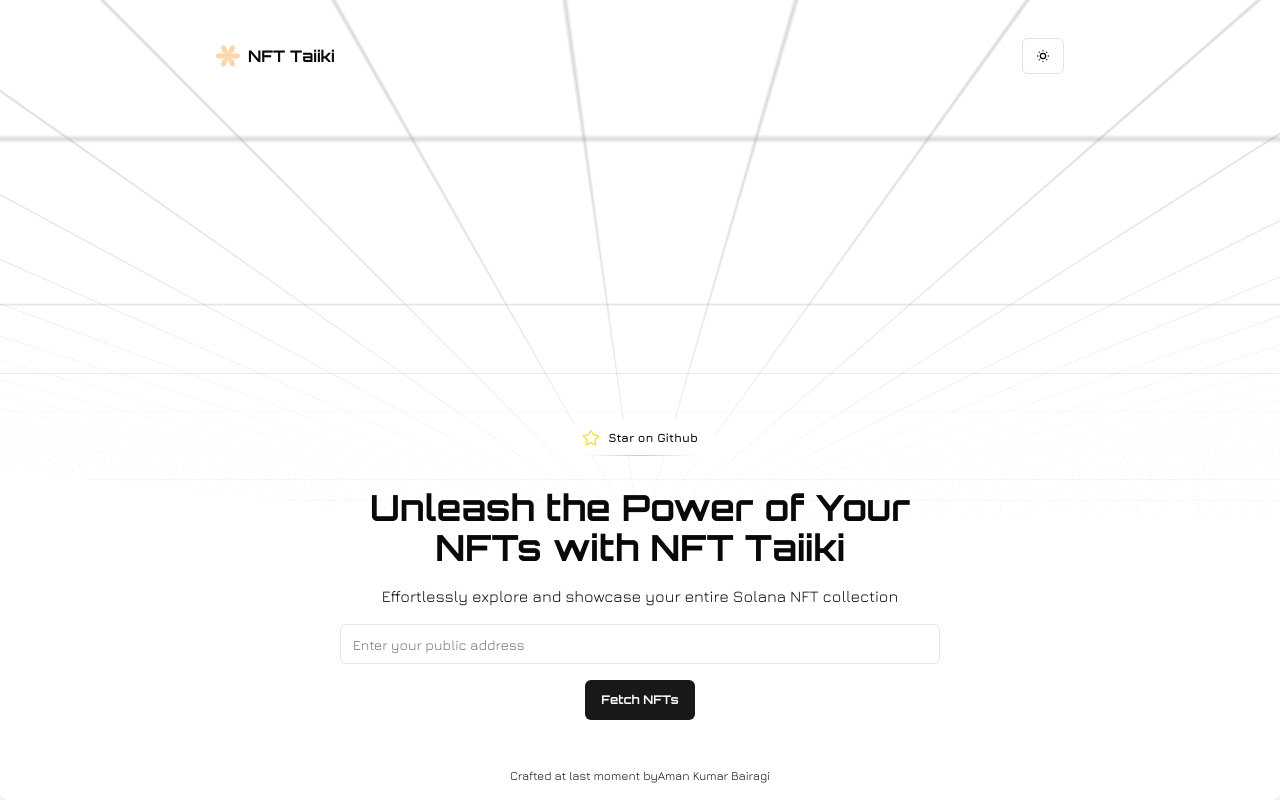
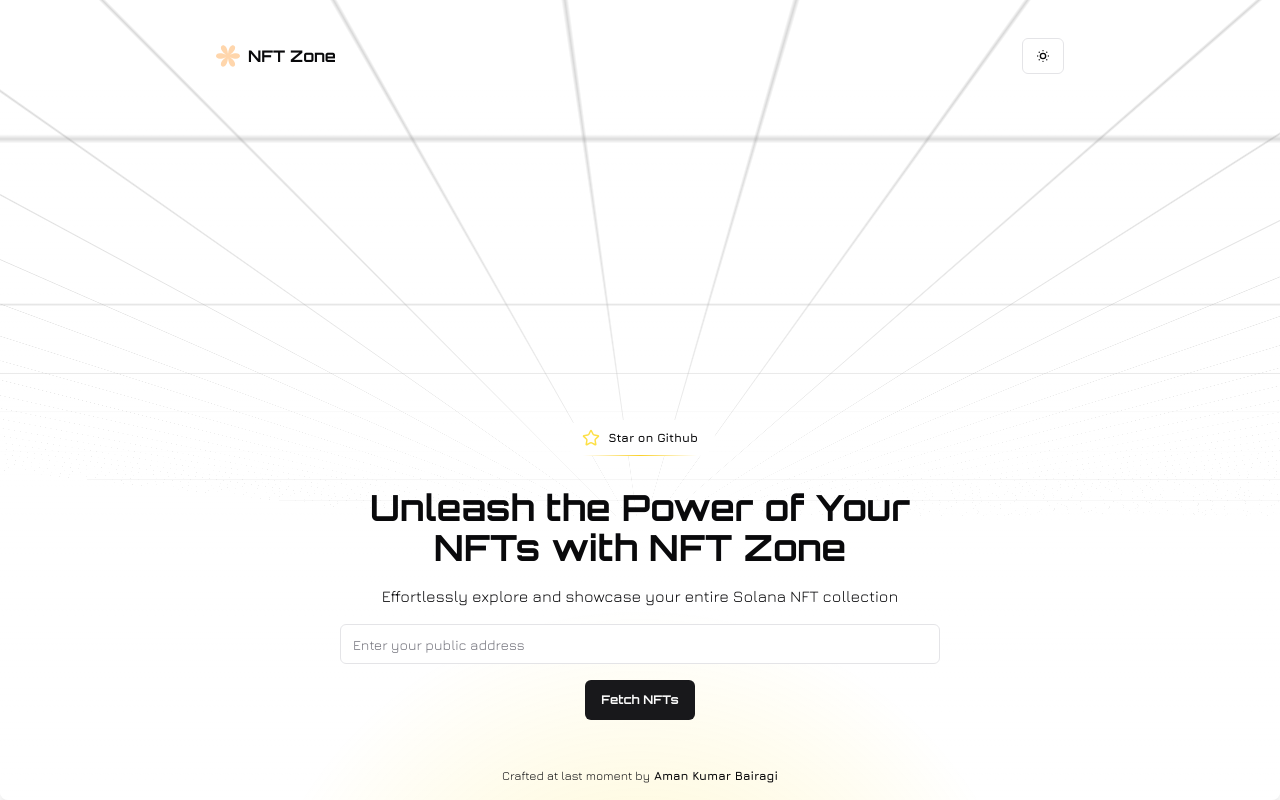
Before and after one commit to amanbairagi30/nft-gallery, a Next.js app: page / in a window 1280 px wide. Built offline with nearby package versions, Linux system fonts and the light colour scheme.

Commit message:
few ui changes at landing page

```diff
--- a/src/components/Navbar.tsx
+++ b/src/components/Navbar.tsx
@@ -15,7 +15,7 @@
             <nav className=' h-full flex items-center justify-between p-4'>
                 <div className='flex items-center gap-2'>
                     <Image className='w-[1.5rem] h-[1.5rem]' src={NFT_LOGO} width={500} height={500} alt='nft_logo' />
-                    <h1 className='font-heading font-bold'>NFT Taiiki</h1>
+                    <h1 className='font-heading font-bold'>NFT Zone</h1>
                 </div>
                 <ThemeToggler />
             </nav>
--- a/src/components/landing.tsx
+++ b/src/components/landing.tsx
@@ -33,12 +33,12 @@
 
 export default function Landing() {
     return (
-        <div className='h-screen'>
+        <div className='h-screen overflow-hidden'>
             <div className="relative flex h-full w-full flex-col overflow-hidden rounded-lg  md:shadow-xl">
                 <Navbar />
                 <RetroGrid />
                 <motion.main
-                    className='w-full flex flex-col gap-4 items-center justify-center absolute bottom-20 px-4'
+                    className='w-full flex flex-col gap-4 z-10 items-center justify-center absolute bottom-20 px-4'
                     initial="hidden"
                     animate="visible"
                     variants={mainVariants}
@@ -47,7 +47,7 @@
                         <GithubButton />
                         <motion.div className='flex flex-col gap-4' variants={childVariants}>
                             <motion.div className='font-heading text-4xl font-bold' variants={childVariants}>
-                                Unleash the Power of Your NFTs with NFT Taiiki
+                                Unleash the Power of Your NFTs with NFT Zone
                             </motion.div>
                             <motion.p className='font-base' variants={childVariants}>
                                 Effortlessly explore and showcase your entire Solana NFT collection
@@ -56,6 +56,7 @@
                         </motion.div>
                     </motion.div>
                     <motion.div
+                        className='z-10'
                         variants={{
                             hidden: { y: 100, opacity: 0 },
                             visible: {
@@ -67,18 +68,29 @@
                             },
                         }}
                     >
-                        <Button className='font-heading font-bold text-xs'>Fetch NFTs</Button>
+                        <Button className='font-heading z-10 font-bold text-xs'>Fetch NFTs</Button>
                     </motion.div>
                 </motion.main>
 
                 <motion.section
-                    className='w-full font-base flex flex-col md:flex-row text-xs items-center justify-center absolute bottom-4 px-4'
+                    className='w-full z-10 font-base flex flex-col md:flex-row md:gap-1 text-xs items-center justify-center absolute bottom-4 px-4'
                     initial="hidden"
                     animate="visible"
                     variants={sectionVariants}
                 >
-                    Crafted at last moment by <Link className='hover:underline' href={'https://github.com/amanbairagi30'} target='_blank'>Aman Kumar Bairagi</Link>
+                    Crafted at last moment by <Link className='hover:underline font-bold' href={'https://github.com/amanbairagi30'} target='_blank'>Aman Kumar Bairagi</Link>
                 </motion.section>
+
+
+                <motion.div
+                    initial="hidden"
+                    animate="visible"
+                    variants={{
+                        hidden: { opacity: 0 },
+                        visible: { opacity: 0.8, transition: { duration: 1, ease: 'linear' } },
+                    }}
+                    className='absolute bg-[radial-gradient(50%_50%_at_50%_50%,#FFD70044_0%,#FFD70000_100%)] -bottom-[38rem] opacity-80 left-[50%] translate-x-[-50%] h-[50rem] w-[50rem]'>
+                </motion.div>
             </div>
 
         </div>
```
